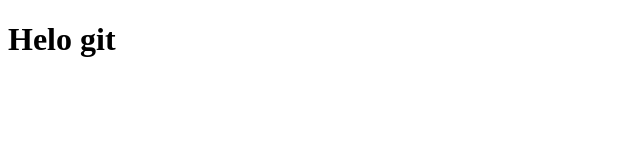
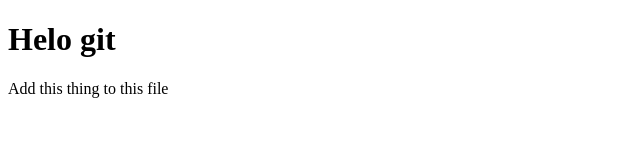
Before and after one commit to p4fk3/learning-git, a plain HTML site: page index.html in a window 1280 px wide. Shown: the whole page, without its empty margins (0-640 px from the left). Drawn offline with Linux system fonts and the light colour scheme.

Commit message:
Update index.html

```diff
--- a/index.html
+++ b/index.html
@@ -7,5 +7,6 @@
 </head>
 <body>
     <h1>Helo git</h1>
+    <p>Add this thing to this file</p>
 </body>
 </html>
```
